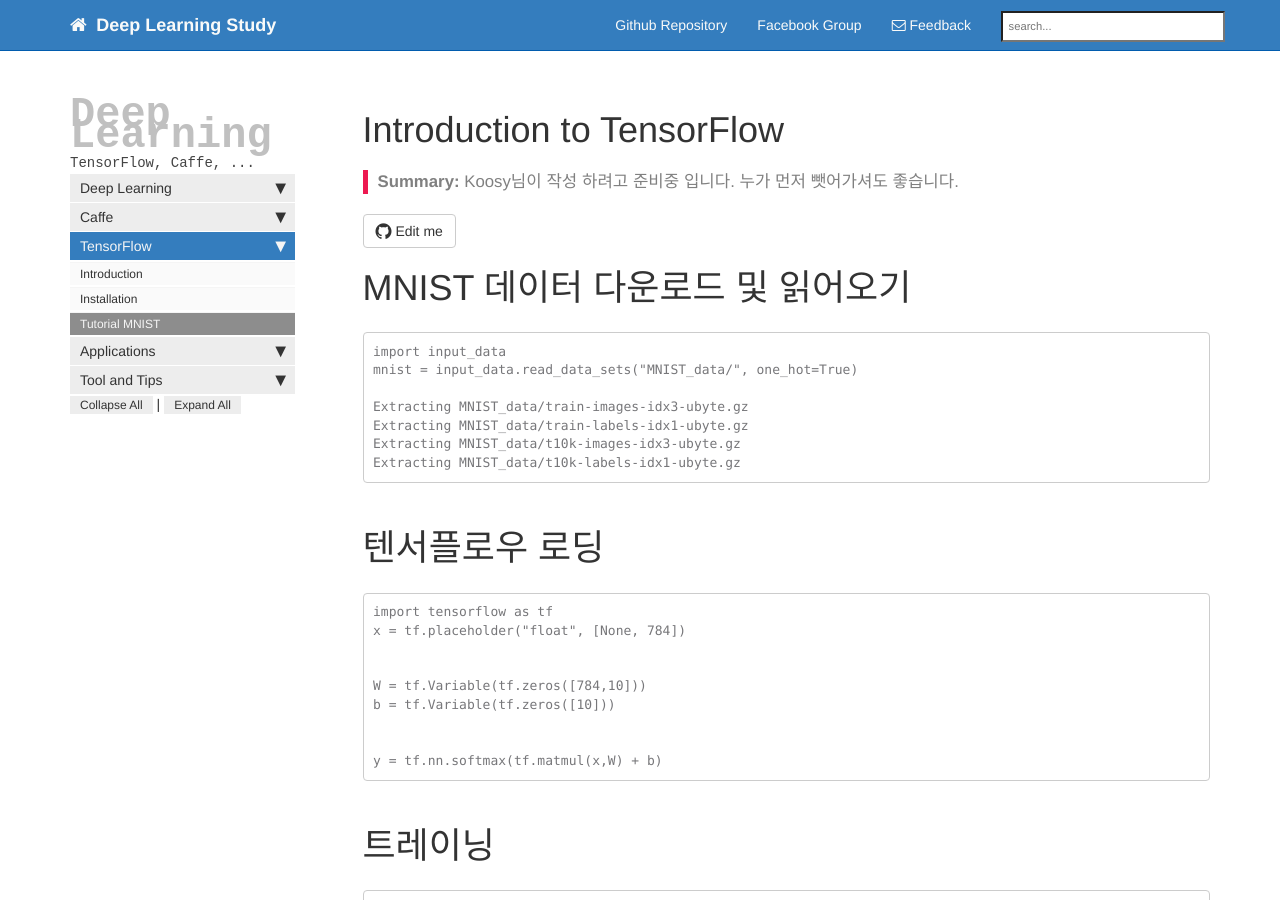
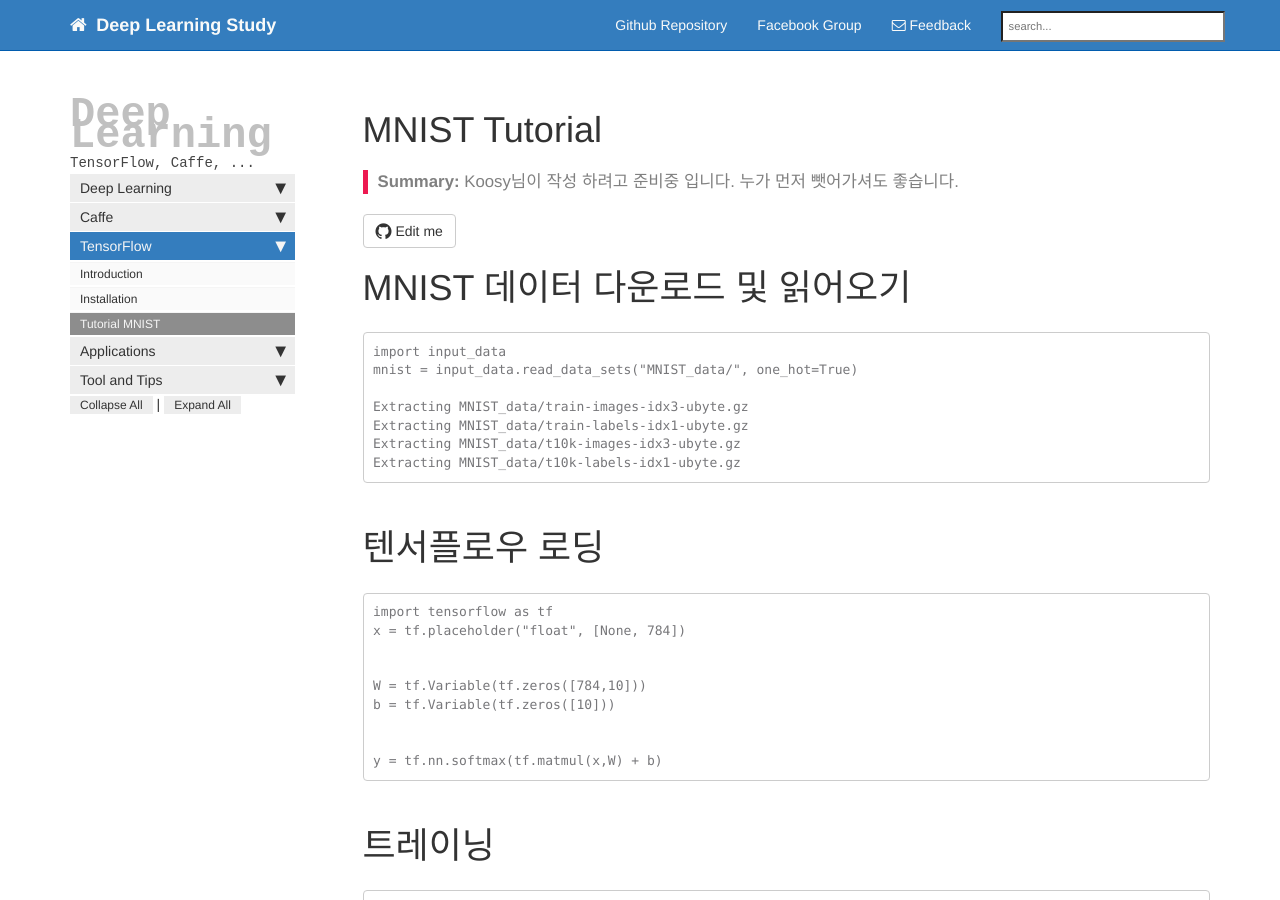
Before and after one commit to youngkyoonjang/material, a Jekyll site: the page built from doc_tensorflow_tutorial_mnist.md, in a window 1280 px wide and 900 px high. Built offline with Jekyll 4.4.1, drawn with Linux system fonts in a browser that asks for light colours; nearby versions of some CDN libraries; library files that are not in the unit come from our copies; Markdown is read by kramdown in place of the engine named in the settings; comment, search, counter and statistics services are not loaded.

Commit message:
Update doc_tensorflow_tutorial_mnist.md

```diff
--- a/doc_tensorflow_tutorial_mnist.md
+++ b/doc_tensorflow_tutorial_mnist.md
@@ -1,5 +1,5 @@
 ---
-title: Introduction to TensorFlow
+title: MNIST Tutorial
 tags: [TensorFlow]
 keywords: start, introduction, begin, install, build, hello world,
 last_updated: August 12, 2015
```
